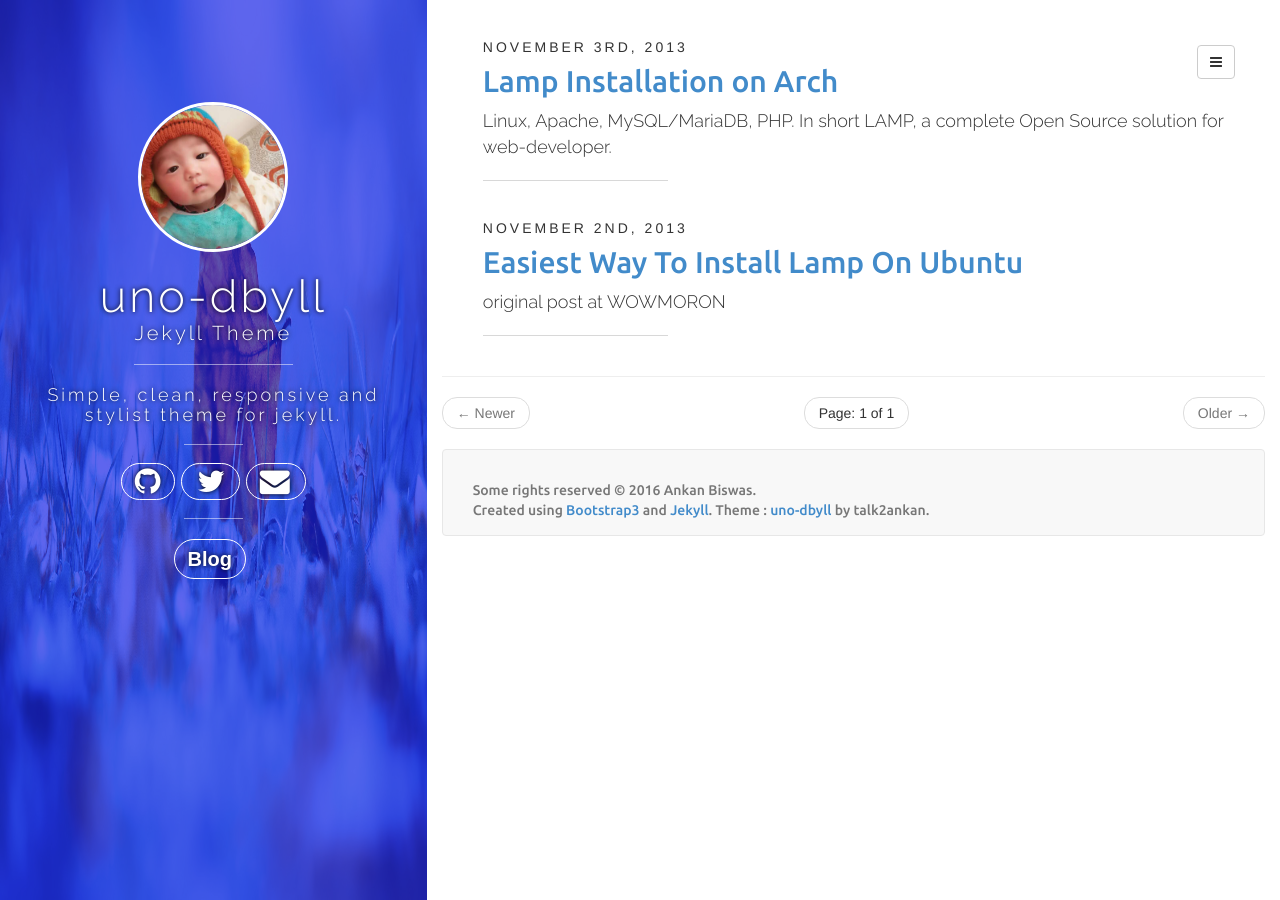
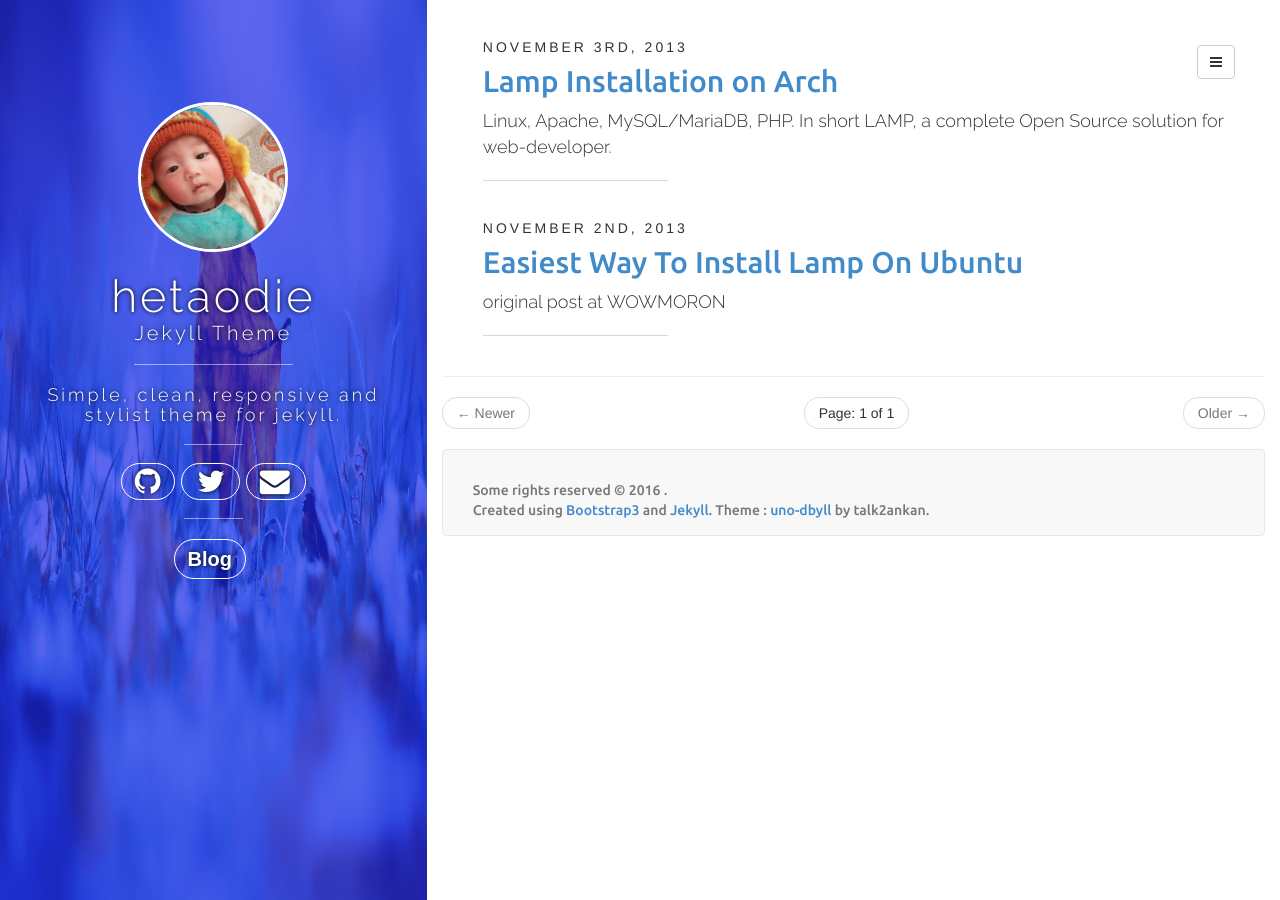
Before and after one commit to hetaodie/hetaodie.github.io, a Jekyll site: the page built from index.html, in a window 1280 px wide. Built offline with Jekyll 4.4.1, drawn with Linux system fonts in a browser that asks for light colours; nearby versions of some CDN libraries; the list of posts is cut into pages by our own code; comment, search, counter and statistics services are not loaded.

Commit message:
更改绝地地址

```diff
--- a/_config.yml
+++ b/_config.yml
@@ -17,12 +17,12 @@ tags_path : tags.html
 BASE_PATH : http://hetaodie.github.io
 
 
-title : uno-dbyll
+title : hetaodie
 
 
 
 author:
-  name: Ankan Biswas
+  name:
   role: Jekyll Theme
   email: support@ankanbiswas.in
   github: talk2ankan
@@ -30,4 +30,4 @@ author:
   facebook: talk2ankan
   googleplus: +AnkanBiswasWorkspace
   bio: "Simple, clean, responsive and stylist theme for jekyll. "
-  uno-dbyll: ./uno-dbyll.png
+  uno-dbyll: http://hetaodie.github.io/uno-dbyll.png
```
